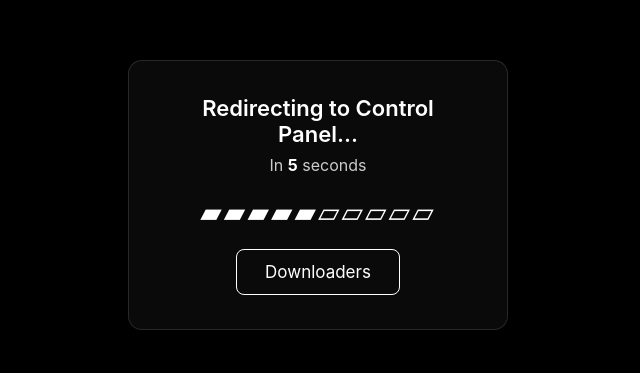
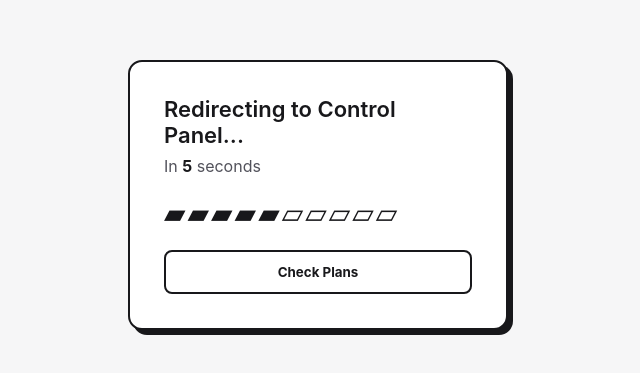
Before and after one commit to lettaailsa/redirect, a plain HTML site: page index.html in a window 1280 px wide. Shown: the part 205-578 px from the top of the page, without its empty margins (322-962 px from the left). Drawn offline with Linux system fonts and the light colour scheme.

Commit message:
Update index.html

```diff
--- a/index.html
+++ b/index.html
@@ -5,45 +5,106 @@
 <meta name="viewport" content="width=device-width, initial-scale=1.0, user-scalable=yes">
 <title>Redirecting...</title>
 <style>
+:root {
+    --bg-color: #f4f4f5;
+    --fg-color: #18181b;
+    --border-color: #18181b;
+    --accent-color: #18181b;
+    --link-color: #0070f3;
+    --card-bg: #ffffff;
+    --subtle-text: #52525b;
+    --slow-transition: all 0.2s ease-out;
+}
+
+/* base reset */
+* { box-sizing: border-box; margin: 0; padding: 0; -webkit-tap-highlight-color: transparent; }
+html, body { height: 100%; } /* removed overflow:hidden to allow scrolling on small screens */
+body {
+    font-family: 'Ubuntu Mono', monospace;
+    color: var(--fg-color);
+    padding: 20px;
+    font-size: 14px;
+    background: var(--bg-color);
+    background-size: cover;
+    background-position: center;
+    background-attachment: fixed;
+    display: flex;
+    justify-content: center;
+    align-items: center;
+    overflow-y: auto;
+}
+body::before { content: ''; position: fixed; top: 0; left: 0; right: 0; bottom: 0; background-color: rgba(255, 255, 255, 0.2); backdrop-filter: blur(8px); z-index: -1; }
+
+ /* small UI for the redirect card (adapted from your original dark version) */
 *{margin:0;padding:0;box-sizing:border-box;font-family:"Inter",sans-serif;}
-  body{
-    min-height:100vh;display:flex;justify-content:center;align-items:center;
-    background:#000;color:#fff;text-align:center;padding:20px;
+.wrap{
+  position:relative;
+  padding:clamp(20px,4vw,34px);
+  border-radius:14px;
+  border:2px solid var(--border-color);
+  background:var(--card-bg);
+  max-width:94%;
+  width:380px;
+  box-shadow: 5px 5px 0px var(--accent-color);
+  transition: var(--slow-transition);
 }
-  .wrap{
-    position:relative;padding:clamp(20px,4vw,34px);
-    border-radius:14px;border:1px solid rgba(255,255,255,0.12);
-    background:rgba(255,255,255,0.04);backdrop-filter:blur(14px);
-    max-width:94%;width:380px;
-  }
-  h2{font-weight:600;font-size:clamp(17px,4vw,22px);margin-bottom:8px;}
-  p{font-size:clamp(14px,3.3vw,16px);color:#ccc;}
-  #timer{font-weight:700;color:#fff;}
+h2{font-weight:600;font-size:clamp(17px,4vw,22px);margin-bottom:8px;color:var(--fg-color);}
+p{font-size:clamp(14px,3.3vw,16px);color:var(--subtle-text);}
+#timer{font-weight:700;color:var(--fg-color);}
 .bar{
   margin:clamp(14px,4vw,20px) 0;
   font-size:clamp(22px,7vw,28px);
   letter-spacing:2px;
+  color:var(--fg-color);
 }
+/* button uses your design tokens */
 .btn{
   padding:clamp(9px,2vw,12px) clamp(18px,5vw,28px);
-    border-radius:8px;border:1px solid #fff;background:transparent;
-    color:#fff;cursor:pointer;transition:0.25s;font-size:clamp(14px,4vw,17px);
+  border-radius:8px;
+  border:2px solid var(--border-color);
+  background:transparent;
+  color:var(--fg-color);
+  cursor:pointer;
+  transition:var(--slow-transition);
+  font-weight:700;
+  width:100%;
+  box-sizing:border-box;
 }
-  .btn:hover{background:#fff;color:#000;box-shadow:0 0 14px rgba(255,255,255,0.85);}
+.btn:hover{
+  background:var(--fg-color);
+  color:var(--card-bg);
+  box-shadow:0 0 14px rgba(0,0,0,0.06);
+}
+
+/* accessibility focus */
+:focus-visible { outline: 3px solid rgba(0,112,243,0.12); outline-offset: 3px; border-radius:6px; }
+button:focus-visible, a:focus-visible, input:focus-visible { box-shadow: 0 0 0 4px rgba(0,112,243,0.06); }
+
+/* reduced motion support */
+@media (prefers-reduced-motion: reduce) {
+  * { animation-duration: 0.001ms !important; animation-iteration-count: 1 !important; transition: none !important; }
+}
+
+/* small responsive tweaks */
+@media (max-width: 420px) {
+  .wrap { padding: 16px; width: calc(100% - 40px); }
+  .bar { font-size: 20px; }
+  h2 { font-size: 18px; }
+}
 </style>
 </head>
 <body>
-<div class="wrap">
+<div class="wrap" role="status" aria-live="polite">
   <h2>Redirecting to Control Panel...</h2>
-  <p>In <span id="timer">10</span> seconds</p>
-  <div class="bar" id="bar">▱▱▱▱▱▱▱▱▱▱</div>
-  <button class="btn" id="btn">Downloaders</button>
+  <p>In <span id="timer" aria-atomic="true">10</span> seconds</p>
+  <div class="bar" id="bar" aria-hidden="true">▱▱▱▱▱▱▱▱▱▱</div>
+  <button class="btn" id="btn" aria-label="Check Plans">Check Plans</button>
 </div>
 
 <script>
 /* ===== CONFIG ===== */
-const REDIRECT_TO = "https://kiracloud.me";        // redirect setelah countdown selesai
-const BUTTON_LINK = "https://kiracoud.me/downloader";     // redirect tombol
+const REDIRECT_TO = "/go";        // redirect setelah countdown selesai
+const BUTTON_LINK = "/promo";     // redirect tombol
 const TOTAL = 10;                 // banyak blok progress bar
 const START = 10;                 // detik countdown
 /* =================== */
@@ -53,15 +114,18 @@ const timer = document.getElementById("timer");
 const bar   = document.getElementById("bar");
 const btn   = document.getElementById("btn");
 
-btn.onclick = () => {
-  userClicked = true;
-  window.location.href = BUTTON_LINK;
-};
-
 let userClicked = false;
 
+btn.addEventListener('click', (e) => {
+  userClicked = true;
+  // small accessibility: announce navigation intent before redirect
+  try { btn.setAttribute('aria-busy', 'true'); } catch {}
+  window.location.href = BUTTON_LINK;
+});
+
 function updateBar(secLeft){
-  const filled = Math.min(TOTAL, Math.floor((START-secLeft) * TOTAL / START));
+  const filled = Math.min(TOTAL, Math.max(0, Math.floor((START - secLeft) * TOTAL / START)));
+  // use solid and empty blocks
   bar.textContent = "▰".repeat(filled) + "▱".repeat(TOTAL - filled);
 }
 
@@ -76,7 +140,10 @@ const countdown = setInterval(()=>{
 
   if(s <= 0){
     clearInterval(countdown);
-    if (!userClicked) window.location.href = REDIRECT_TO;
+    if (!userClicked) {
+      // gentle micro-delay so screen readers can hear change
+      setTimeout(()=> window.location.href = REDIRECT_TO, 80);
+    }
   }
 }, 1000);
 </script>
```
Lines whose indentation alone changed are shown as unchanged.
